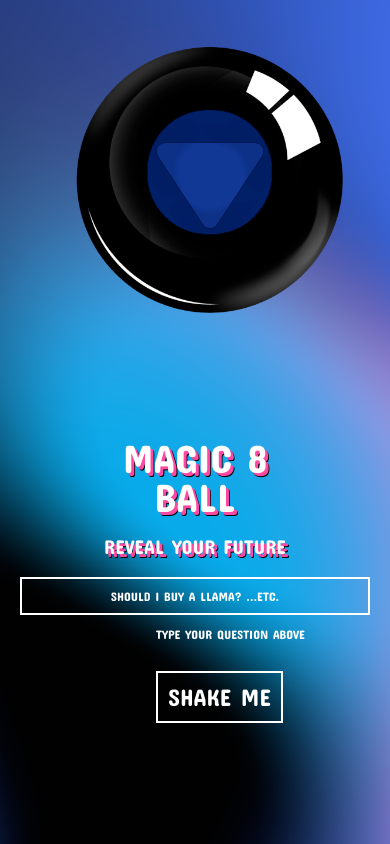
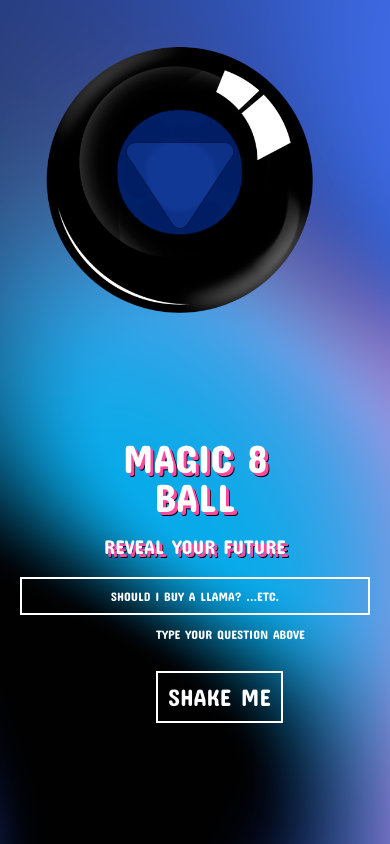
Before and after one commit to blaireporter/project-3-react, a React (Create React App) app: page / in a window 390 px wide. Shown: the top 844 px of the page. Built offline with nearby package versions, Linux system fonts and the light colour scheme; the HTML template or start-up script is replaced by a standard one.

Commit message:
fixed css

```diff
--- a/src/App.css
+++ b/src/App.css
@@ -140,7 +140,7 @@ h1 {
 @media(max-width:550px) {
   .ball{
     width: 300px;
-    margin-left: 20%;
+    margin-left: 10%;
   }
 }
 
```
